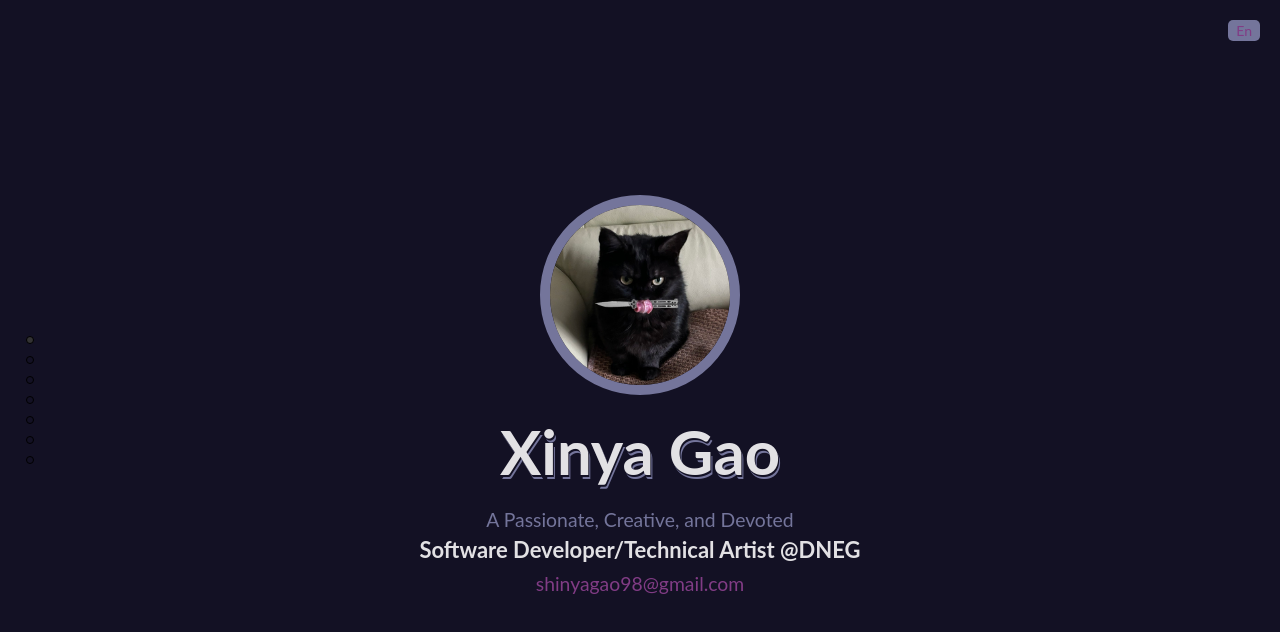
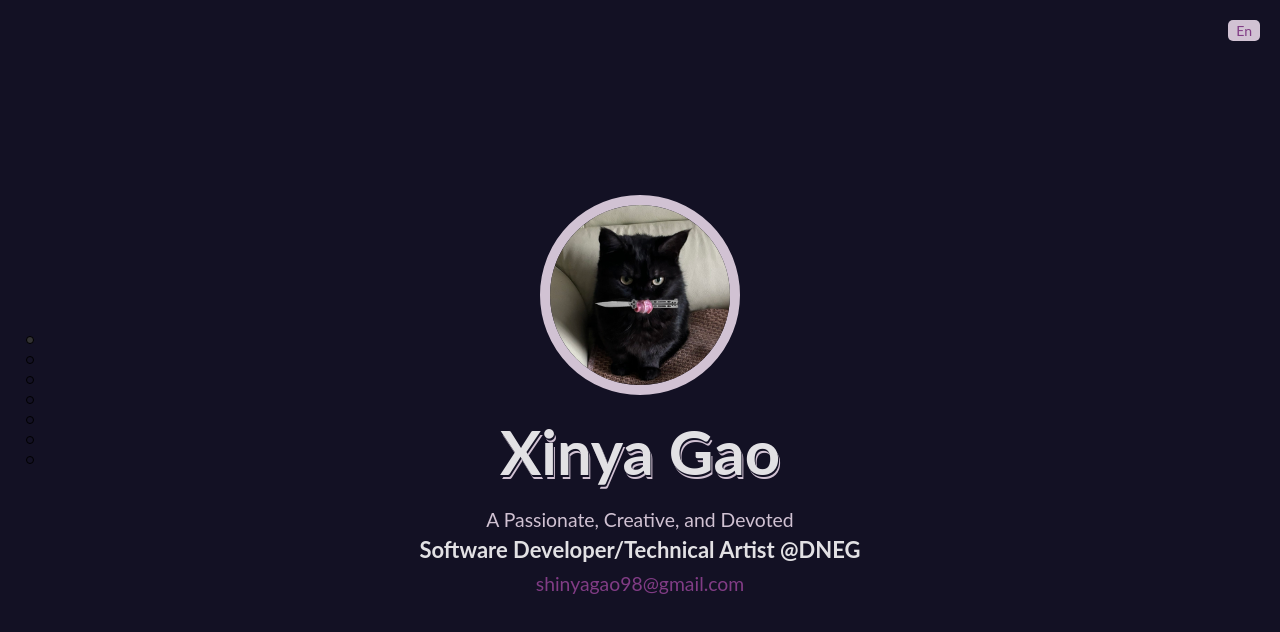
Before and after one commit to ShinyaGao/shinyagao.github.io, a website: page index.html in a window 1280 px wide. Drawn offline with nearby package versions, Linux system fonts and the light colour scheme; a web font is replaced by a local one.

Commit message:
updated color

```diff
--- a/scss/_settings.colors.scss
+++ b/scss/_settings.colors.scss
@@ -1,9 +1,9 @@
 $clr-primary:          #131124;  // purple
-$clr-light:            #74759b;  // light purple
+$clr-light:            #d1c2d3;  // light purple
 $clr-lighter:          #e2e1e4;  // lighter purple
 $clr-dark:             #813c85;  // dark purple
 $clr-darker:           #525288;  // darker purple
-$clr-contrast:         #fed71a;  // yellow blue
+$clr-contrast:         #d2d97a;  // yellow blue
 $clr-def:              #666;
 $clr-def-light:        #CCC;
 $clr-def-lighter:      #EFEFEF;
```
Also changed, not shown: css/main.css.
